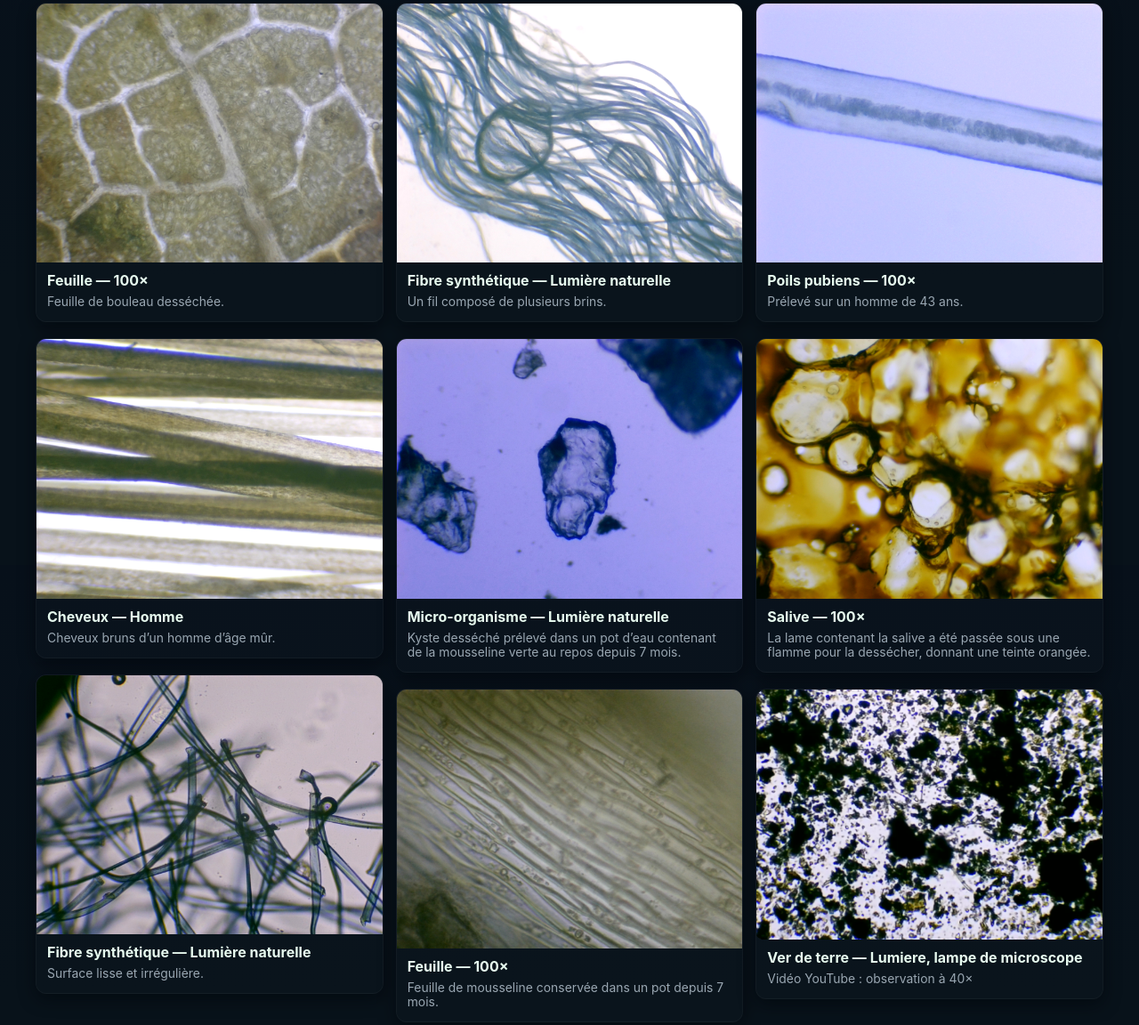
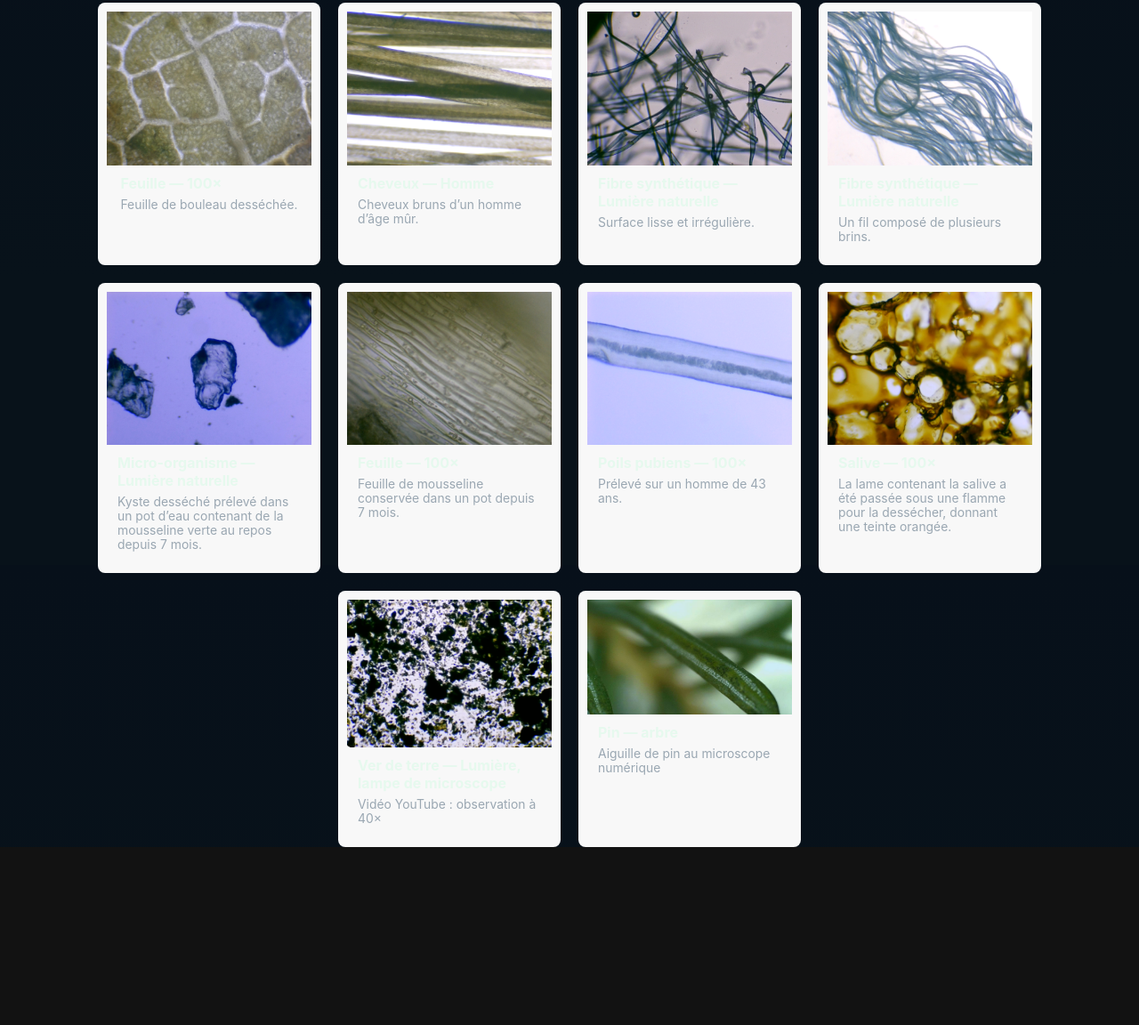
Before and after one commit to heliosthemelios/microscopie, a plain HTML site: page index.html in a window 1280 px wide. Shown: the part 165-1317 px from the top of the page at 89% size. After the commit the page ends 1117 px from the top, so only its background shows below. Drawn offline with Linux system fonts and the light colour scheme.

Commit message:
cart aligner

```diff
--- a/index.html
+++ b/index.html
@@ -91,12 +91,20 @@
 
       <article class="card" data-tags="biologie" data-type="youtube"
               data-desc="Observation de ver de terre a 100x" tabindex="0">
-        <img src="images\ver.png"
+        <img src="images/ver.png"
             data-full="https://www.youtube.com/watch?v=DuxWehLq0SM"
             alt="Vidéo de petit ver de terre au microscope" />
         <div class="meta">
-          <h3>Ver de terre — Lumiere, lampe de microscope</h3>
+          <h3>Ver de terre — Lumière, lampe de microscope</h3>
           <p class="desc">Vidéo YouTube : observation à 40×</p>
+        </div>
+      </article>
+
+      <article class="card" data-tags="biologie" data-desc="Aiguille de pin a 100x" tabindex="0">
+        <img src="images/pine-de-pin.jpg" data-full="images/pine-de-pin.jpg" alt="Photo de pine de pin grossie" />
+        <div class="meta">
+          <h3>Pin — arbre</h3>
+          <p class="desc">Aiguille de pin au microscope numérique</p>
         </div>
       </article>
 
--- a/styles.css
+++ b/styles.css
@@ -54,29 +54,23 @@ body{
 .controls select{width:180px;flex:0 0 auto;color:var(--muted)}
 
 /* Gallery */
-.gallery{
-  width:100%;
-  max-width:var(--maxw);
-  column-gap:14px;
-  /* masonry-like columns */
-  column-count:3;
-  column-fill:balance;
-  transform:translateZ(0);
+.gallery {
+  display: flex;
+  flex-wrap: wrap;        /* les cartes passent à la ligne */
+  gap: 20px;              /* espace entre les cartes */
+  justify-content: center; /* centre la galerie horizontalement */
 }
 @media (max-width:1000px){ .gallery{column-count:2} }
 @media (max-width:640px){ .gallery{column-count:1} }
 
-.card{
-  background:linear-gradient(180deg, rgba(255,255,255,0.02), rgba(255,255,255,0.01));
-  border-radius:var(--radius);
-  margin:0 0 14px;
-  overflow:hidden;
-  display:inline-block;
-  width:100%;
-  box-shadow: 0 6px 18px rgba(2,6,12,0.6);
-  transition: transform .28s cubic-bezier(.2,.9,.3,1), box-shadow .28s;
-  cursor:pointer;
-  border:1px solid rgba(255,255,255,0.03);
+.card {
+  flex: 0 0 250px;        /* largeur fixe des cartes */
+  display: flex;
+  flex-direction: column;
+  align-items: center;
+  background: #f8f8f8;
+  padding: 10px;
+  border-radius: 8px;
 }
 .card:focus{outline:2px solid rgba(110,231,183,0.12)}
 .card:hover{ transform:translateY(-6px); box-shadow:0 18px 40px rgba(2,6,12,0.7) }
```
Also changed, not shown: images/pine-de-pin.jpg (added).
